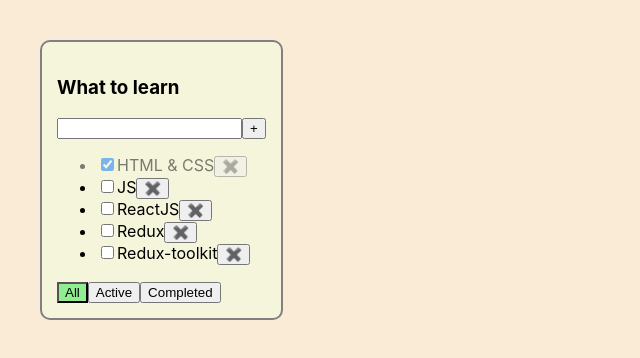
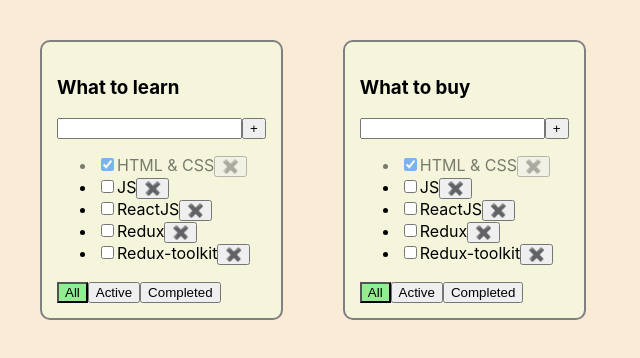
Before and after one commit to mrAxekash/todolist_trello, a React (Create React App) app: page / in a window 1280 px wide. Shown: the top 358 px of the page, without its empty margins (0-640 px from the left). Built offline with nearby package versions, Linux system fonts and the light colour scheme.

Commit message:
lesson 5 repair filter

```diff
--- a/src/App.tsx
+++ b/src/App.tsx
@@ -3,8 +3,13 @@
 import {TaskType, Todolist} from "./Todolist";
 import {v1} from "uuid";
 
+export type FilterValueType = 'all' | 'active' | 'completed'
 
-export type FilterValueType = 'all' | 'active' | 'completed'
+export type TodolistType = {
+    id: string,
+    title: string,
+    filter: FilterValueType
+}
 function App() {
     const [tasks, setTasks] = useState([
         {id: v1(), title: 'HTML & CSS', isDone: true},
@@ -13,8 +18,12 @@
         {id: v1(), title: 'Redux', isDone: false},
         {id: v1(), title: 'Redux-toolkit', isDone: false},
     ])
+    const [todolists, setTodolists] = useState<Array<TodolistType>>([
+        {id: v1(), title: 'What to learn', filter: 'all'},
+        {id: v1(), title: 'What to buy', filter: 'all'},
 
-    const [filter, setFilter] = useState<FilterValueType>('all')
+    ])
+
 
 
 
@@ -29,8 +38,11 @@
         setTasks([...tasks, newTask])
 
     }
-    const changeFilter = (value: FilterValueType) => {
-        setFilter(value)
+    const changeFilter = (value: FilterValueType, todolistId: string) => {
+        // setFilter(value)
+        const newTodolists = todolists.map(todolist => todolist.id === todolistId ? {...todolist, filter: value} : todolist)
+        setTodolists(newTodolists)
+
     }
 
     const changeTaskStatus = (taskId: string, newStatus: boolean) => {
@@ -39,26 +51,37 @@
     }
 
 
+    return (
+        <div className="App">
+            {todolists.map(todolist => {
                 let tasksForTodolist = tasks
 
-    if(filter === 'active') {
+                if(todolist.filter === 'active') {
                     tasksForTodolist = tasks.filter(task => !task.isDone)
                 }
-    if(filter === 'completed') {
+                if(todolist.filter === 'completed') {
                     tasksForTodolist = tasks.filter(task => task.isDone)
                 }
-
-    return (
-        <div className="App">
-            <Todolist
-                title={'What to learn'}
-                filter={filter}
+                return <Todolist
+                    key={todolist.id}
+                    id={todolist.id}
+                    title={todolist.title}
+                    filter={todolist.filter}
                     tasks={tasksForTodolist}
                     removeTask={removeTask}
                     changeFilter={changeFilter}
                     addTask={addTask}
                     changeTaskStatus={changeTaskStatus}
-            />
+                />})}
+            {/*<Todolist*/}
+            {/*    title={'What to learn'}*/}
+            {/*    filter={filter}*/}
+            {/*    tasks={tasksForTodolist}*/}
+            {/*    removeTask={removeTask}*/}
+            {/*    changeFilter={changeFilter}*/}
+            {/*    addTask={addTask}*/}
+            {/*    changeTaskStatus={changeTaskStatus}*/}
+            {/*/>*/}
 
         </div>
     );
--- a/src/Todolist.tsx
+++ b/src/Todolist.tsx
@@ -5,11 +5,12 @@
 import {Button} from "./Button";
 
 type PropsType = {
+    id: string
     title: string
     filter: FilterValueType
     tasks: Array<TaskType>
     removeTask: (id: string) => void
-    changeFilter: (newFilterValue: FilterValueType) => void
+    changeFilter: (newFilterValue: FilterValueType, todolistId: string) => void
     addTask: (taskName:string) => void
     changeTaskStatus: (taskId: string, newStatus: boolean) => void
 };
@@ -43,7 +44,7 @@
             setTaskName(e.currentTarget.value)
     }
     const changeFilterTaskHandler = (filteredValue: FilterValueType) => {
-        props.changeFilter(filteredValue)
+        props.changeFilter(filteredValue, props.id)
     }
 
     return (
```
Lines whose indentation alone changed are shown as unchanged.
